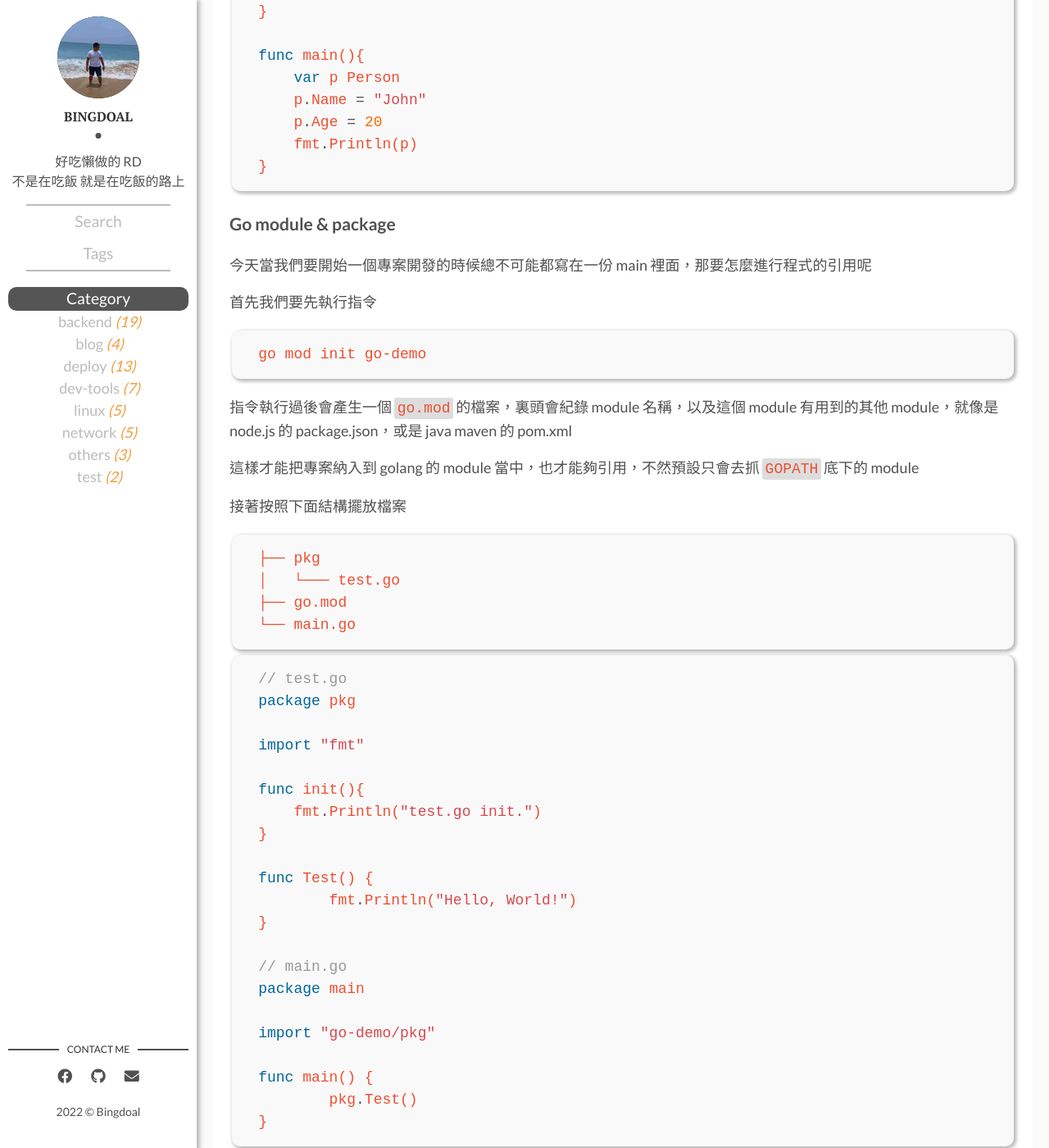
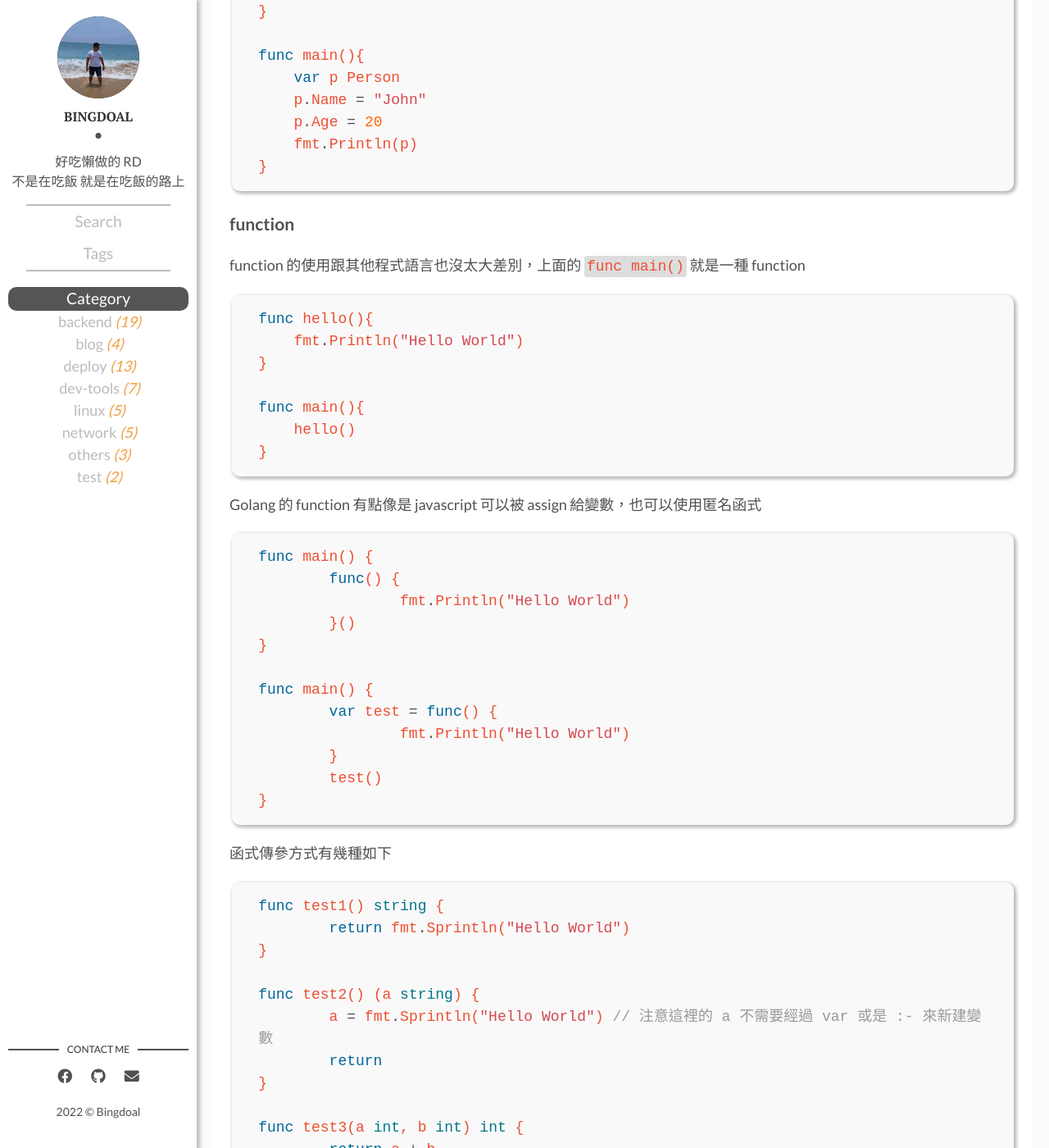
Before and after one commit to Bingdoal/bingdoal.github.io, a Jekyll site: the page built from _posts/2022/2022-03-15-golang-intro-first-chapter.md, in a window 1280 px wide and 1400 px high, scrolled down 5805 px. Shown: the whole window at 82% size. Built offline with Jekyll 4.4.1, drawn with Linux system fonts in a browser that asks for light colours; comment, search, counter and statistics services are not loaded; some of the changed text lies outside the part shown.

Commit message:
add function in first ch.

````diff
--- a/_posts/2022/2022-03-15-golang-intro-first-chapter.md
+++ b/_posts/2022/2022-03-15-golang-intro-first-chapter.md
@@ -206,6 +206,65 @@ func main(){
 }
 ```
 
+### function
+function 的使用跟其他程式語言也沒太大差別，上面的 `func main()` 就是一種 function
+
+```golang
+func hello(){
+    fmt.Println("Hello World")
+}
+
+func main(){
+    hello()
+}
+```
+
+Golang 的 function 有點像是 javascript 可以被 assign 給變數，也可以使用匿名函式
+
+```golang
+func main() {
+	func() {
+		fmt.Println("Hello World")
+	}()
+}
+
+func main() {
+	var test = func() {
+		fmt.Println("Hello World")
+	}
+	test()
+}
+```
+
+函式傳參方式有幾種如下
+
+```golang
+func test1() string {
+	return fmt.Sprintln("Hello World")
+}
+
+func test2() (a string) {
+	a = fmt.Sprintln("Hello World") // 注意這裡的 a 不需要經過 var 或是 :- 來新建變數
+	return
+}
+
+func test3(a int, b int) int {
+	return a + b
+}
+
+func test4(a int, b int) (int, int) {
+	return a, b
+}
+
+func test5(a func()) {
+	a()
+}
+```
+
+傳入的部分跟一般程式語言差不多，並且能夠傳入 function
+
+但回傳有幾種比較特別的，像是能夠回傳多參數，以及能在回傳直接宣告變數名稱
+
 ### Go module & package
 
 今天當我們要開始一個專案開發的時候總不可能都寫在一份 main 裡面，那要怎麼進行程式的引用呢
````
Also changed, not shown: _posts/2022/2022-03-16-golang-intro-second-chapter.md (+3 -5 lines).
